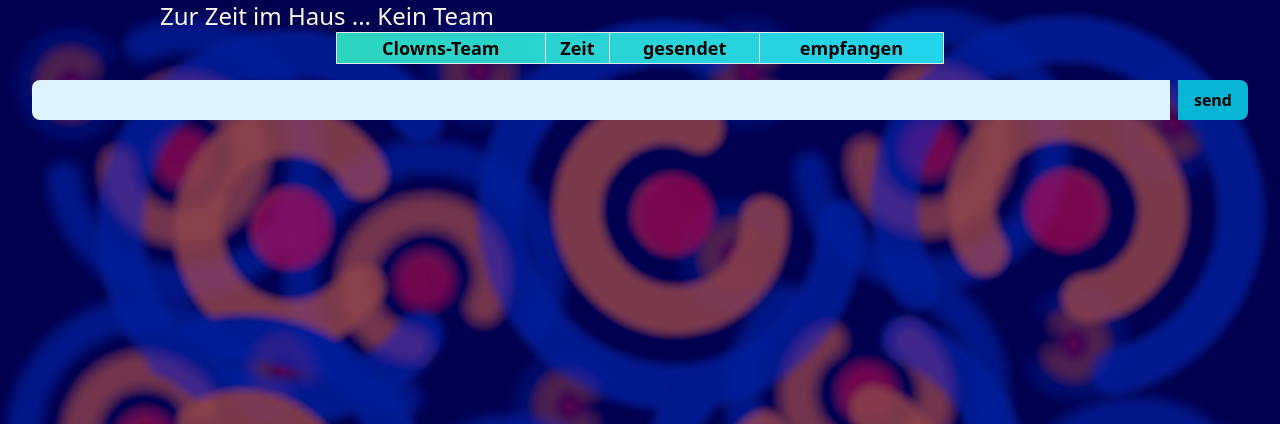
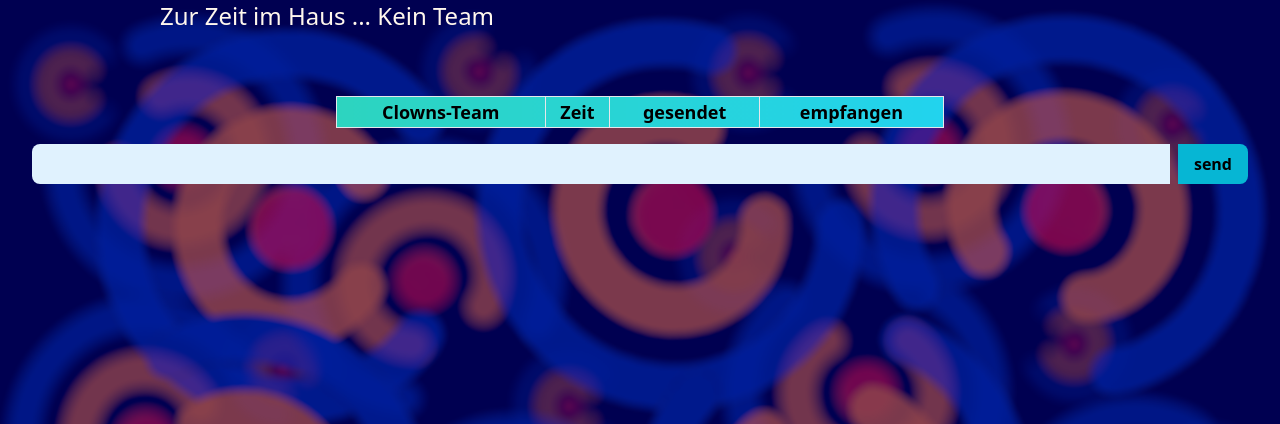
Before and after one commit to TomBenRu/web_app_clown_controll, a FastAPI app: template templates/chat_clown_call.html.j2 in a window 1280 px wide. Shown: the top 424 px of the page. Run offline with FastAPI, Linux system fonts and the light colour scheme; the template is opened without the code that fills it, so the values that code supplies are empty; parts of the project's set-up code (start-up, migrations or seed data) failed here and were passed over; some libraries are stand-ins or nearby versions.

Commit message:
In progress.

```diff
--- a/templates/chat_clown_call.html.j2
+++ b/templates/chat_clown_call.html.j2
@@ -6,14 +6,14 @@
     <div id="alerts" class="fixed top-0 right-0 m-8 space-y-4"></div>
 
     <div class="px-8" hx-ext="ws" ws-connect="/ws/">
-        <div class="fixed top-0 w-full">
+        <div class="fixed top-0 w-full" h-16>
             <div class="flex items-center space-x-32">
                 <h1 class="text-4xl font-bold text-blue-100">{{ department_name }}</h1>
                 <span class="text-2xl text-orange-50 ml-8" id="note-clowns-teams-presence" hx-swap-oob="true">Zur Zeit im Haus ...  Kein Team</span>
             </div>
             <h2 class="text-2xl font-bold text-blue-100">{{ department_descriptive_name }}</h2>
         </div>
-        <div class="pt-200">
+        <div class="pt-16">
             <table class="min-w-[50%] mb-4 bg-gradient-to-r from-teal-400 to-cyan-400 w-9/10 mx-auto mt-8">
                 <thead class="border-b text-lg">
                     <tr>
```
